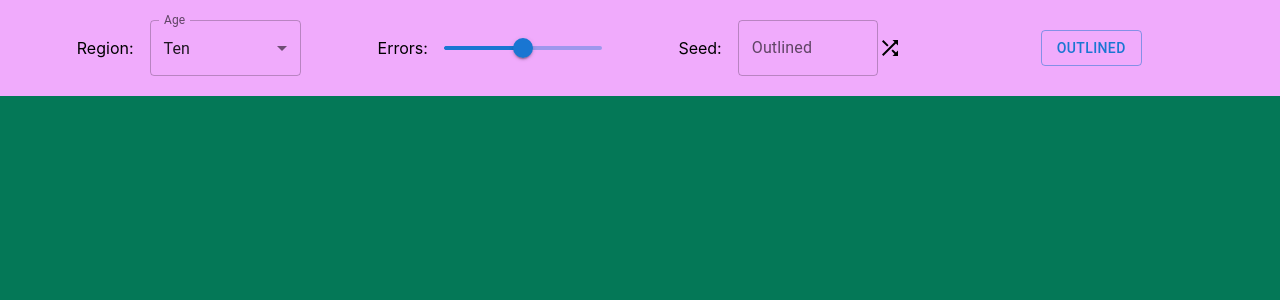
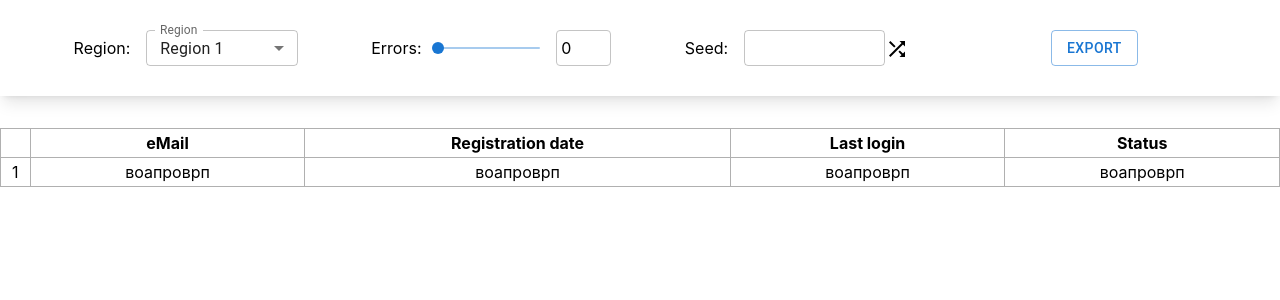
Before and after one commit to oOFaYOo/data_randomizer, a React (Create React App) app: page / in a window 1280 px wide. Shown: the top 300 px of the page. Built offline with nearby package versions, Linux system fonts and the light colour scheme.

Commit message:
castomize propirties

```diff
--- a/src/App.tsx
+++ b/src/App.tsx
@@ -4,7 +4,7 @@ import Table from "./components/Table";
 
 function App() {
   return (
-    <div className={'relative w-full h-full flex flex-col bg-emerald-700'}>
+    <div className={'relative w-full h-full flex flex-col pb-8'}>
       <TopPanel />
       <Table />
     </div>
--- a/src/components/Table/index.tsx
+++ b/src/components/Table/index.tsx
@@ -2,9 +2,26 @@ import React from "react";
 
 const Table = () => {
     return (
-        <div>
-
-        </div>
+        <table className={'relative w-full'}>
+            <thead>
+            <tr>
+                <th></th>
+                <th>eMail</th>
+                <th>Registration date</th>
+                <th>Last login</th>
+                <th>Status</th>
+            </tr>
+            </thead>
+            <tbody>
+                    <tr>
+                        <td>1</td>
+                        <td>воапроврп</td>
+                        <td>воапроврп</td>
+                        <td>воапроврп</td>
+                        <td>воапроврп</td>
+                    </tr>
+            </tbody>
+        </table>
     )
 }
 
--- a/src/components/TopPanel/index.tsx
+++ b/src/components/TopPanel/index.tsx
@@ -1,37 +1,55 @@
-import React from "react";
+import React, {useState} from "react";
 import {Button, FormControl, InputLabel, MenuItem, Select, Slider, TextField} from "@mui/material";
 import ShuffleIcon from '@mui/icons-material/Shuffle';
 
 const TopPanel = () => {
+
+    const [region, setRegion] = useState<number>(0);
+    const [errors, setErrors] = useState<string>('0');
+    const [seed, setSeed] = useState<number>(0);
+
     return (
-        <div className={'bg-fuchsia-300 h-24 min-w-[955px] flex flex-row justify-evenly items-center'}>
+        <div className={'h-24 shadow-lg mb-8 min-w-[955px] flex flex-row justify-evenly items-center'}>
             <div className={'relative w-56 flex flex-row justify-center items-center'}>
                 <p className={'mr-4'}>Region:</p>
                 <FormControl fullWidth>
-                    <InputLabel id="demo-simple-select-label">Age</InputLabel>
+                    <InputLabel id="demo-simple-select-label">Region</InputLabel>
                     <Select
                         labelId="demo-simple-select-label"
                         id="demo-simple-select"
-                        value={10}
-                        label="Age"
+                        value={1}
+                        label="Region"
                     >
-                        <MenuItem value={10}>Ten</MenuItem>
-                        <MenuItem value={20}>Twenty</MenuItem>
-                        <MenuItem value={30}>Thirty</MenuItem>
+                        <MenuItem value={1}>Region 1</MenuItem>
+                        <MenuItem value={2}>Region 2</MenuItem>
+                        <MenuItem value={3}>Region 3</MenuItem>
                     </Select>
                 </FormControl>
             </div>
-            <div className={'relative w-56 flex flex-row justify-center items-center'}>
+            <div className={'relative w-60 flex flex-row justify-center items-center'}>
                 <p className={'mr-4'}>Errors:</p>
-                <Slider defaultValue={50} aria-label="Default" valueLabelDisplay="auto" />
+                <Slider size="small" valueLabelDisplay="off" defaultValue={0} min={0} max={10} aria-label="Default" value={+errors}
+                onChange={(e, value)=>{setErrors(value.toString())}}/>
+                <input
+                    className={'w-[55px] pl-1 h-[36px] border-[#c4c4c4] ml-4 bg-transparent border-[1px] rounded focus:outline-none'}
+                    type={'number'} value={errors} min={0} max={1000}
+                onChange={(e)=>{setErrors(+e.target.value >= 0
+                    ?(+e.target.value <= 1000
+                    ? (e.target.value.length > 2
+                        ? (e.target.value[0] === '0'
+                            ? e.target.value.slice(1)
+                            : e.target.value)
+                        : e.target.value)
+                    : `${1000}`)
+                :`${0}`)}}/>
             </div>
             <div className={'relative w-56 flex flex-row justify-center items-center'}>
                 <p className={'mr-4'}>Seed:</p>
-                <TextField id="outlined-basic" label="Outlined" variant="outlined" />
-                <ShuffleIcon />
+                <TextField id="outlined-basic" variant="outlined"/>
+                <button><ShuffleIcon/></button>
             </div>
             <div className={'relative w-56 flex flex-row justify-center items-center'}>
-                <Button variant="outlined">Outlined</Button>
+                <Button variant="outlined">Export</Button>
             </div>
         </div>
     )
--- a/src/index.css
+++ b/src/index.css
@@ -11,3 +11,15 @@ body, #root {
   width: 100%;
   height: 100%;
 }
+
+table, th, td {
+  border: 1px solid #b0b0b0;
+  border-collapse: collapse;
+  text-align: center;
+  padding-bottom: 2px;
+  padding-top: 2px;
+}
+
+.MuiInputBase-root {
+  height: 36px !important;
+}
```
